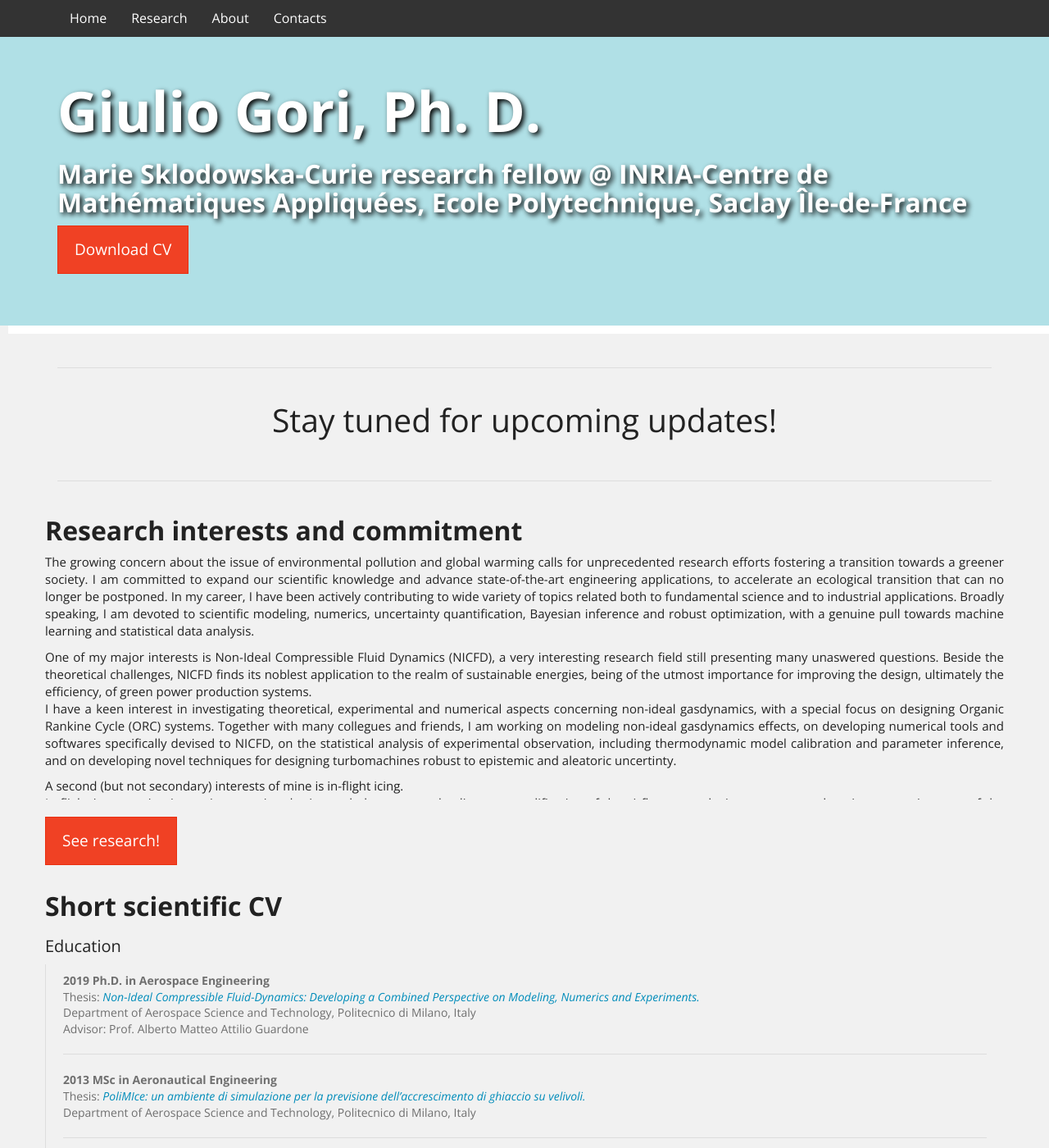
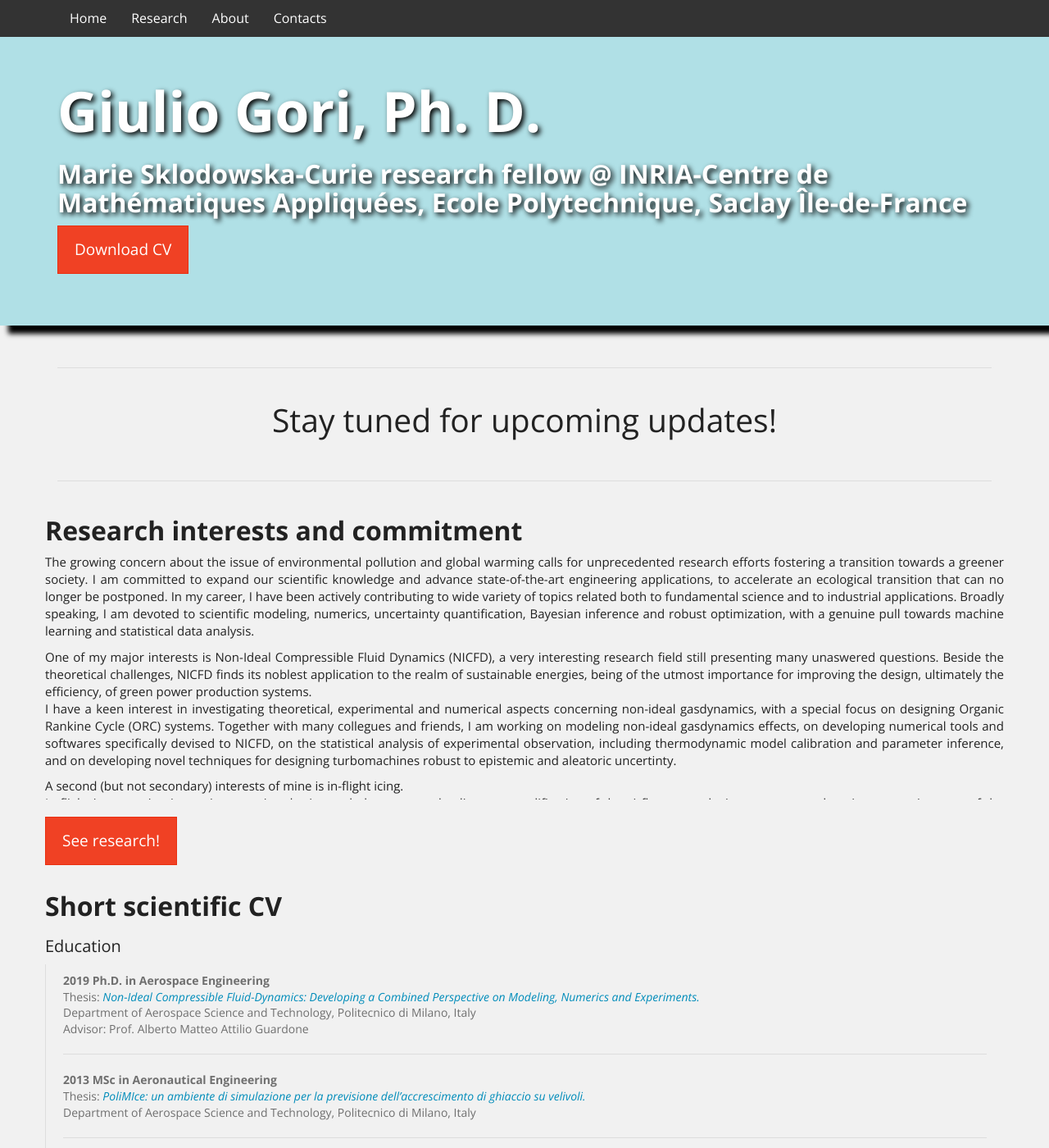
Before and after one commit to LaSerpe/LaSerpe.github.io, a Jekyll site: the page built from index.html, in a window 1280 px wide and 1400 px high. Shown: the whole window at 82% size. Built offline with Jekyll 4.4.1, drawn with Linux system fonts in a browser that asks for light colours; nearby versions of some CDN libraries; library files that are not in the unit come from our copies.

Commit message:
header shadow

```diff
--- a/css/main.scss
+++ b/css/main.scss
@@ -42,7 +42,7 @@ body {
 
 .header-container {
   background-color: black;
-  box-shadow: 10px 10px;
+  box-shadow: 10px 10px 6px #000000;
   color: #fff;
   h1 {
     color: white;
```
